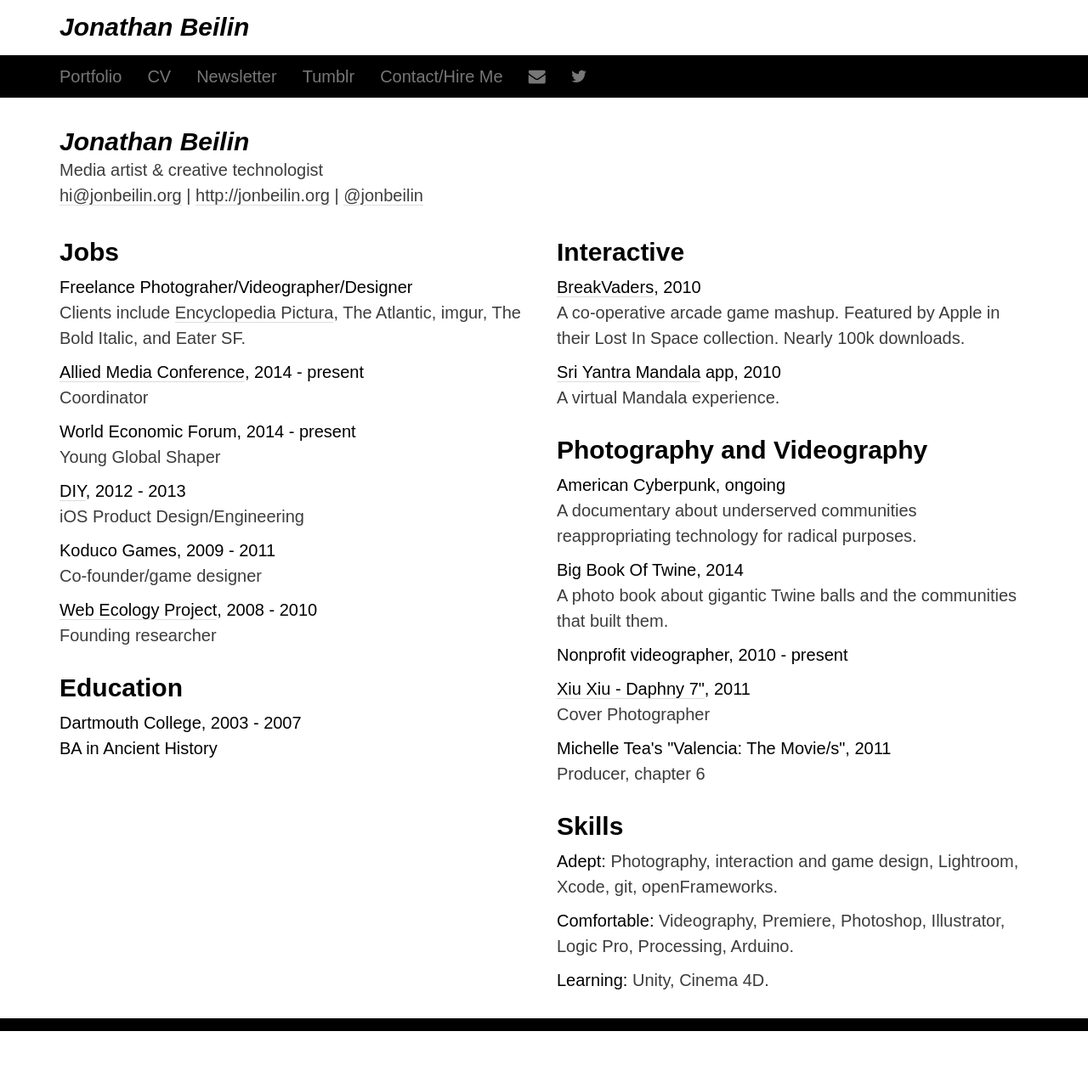
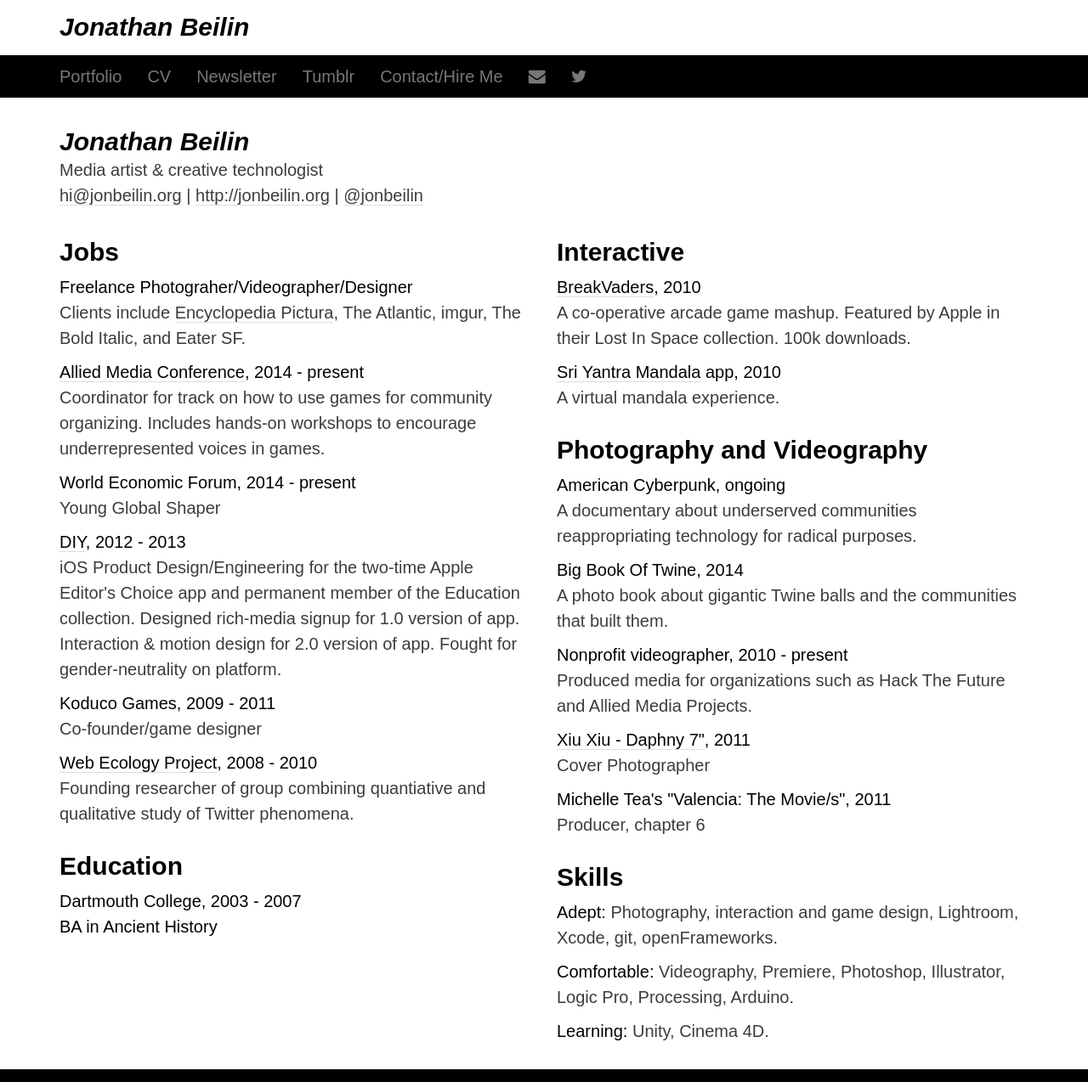
Before and after one commit to dongle/jonbeilin-portfolio-jekyll, a Jekyll site: the page built from resume/index.html, in a window 1280 px wide. Shown: the whole page at 85% size. Built offline with Jekyll 4.4.1, drawn with Linux system fonts in a browser that asks for light colours; nearby versions of some CDN libraries; before the commit the page ends 1214 px from its top, so only the background shows below that.

Commit message:
More resume tweaks

```diff
--- a/css/common.css
+++ b/css/common.css
@@ -203,6 +203,10 @@
 	a:after {
 		display: none;
 	}
+
+	p {
+		font-size: 8pt;
+	}
 }
 
 .resume li {
--- a/resume/index.html
+++ b/resume/index.html
@@ -23,23 +23,28 @@
 				<li><strong>Freelance Photograher/Videographer/Designer</strong>
 					<p>Clients include <a href="http://encyclopediapictura.com/" target="_blank">Encyclopedia Pictura</a>, The Atlantic, imgur, The Bold Italic, and Eater SF.</p></li>
 
-				<li><strong><a href="http://amc.alliedmedia.org/" target="_blank">Allied Media Conference</a>, 2014 - present</strong><br/>Coordinator</li>
+				<li><strong><a href="http://amc.alliedmedia.org/" target="_blank">Allied Media Conference</a>, 2014 - present</strong>
+				<p>Coordinator for track on how to use games for community organizing. Includes hands-on workshops to encourage underrepresented voices in games.</p></li>
 
-				<li><strong>World Economic Forum, 2014 - present</strong><br/>Young Global Shaper</li>
+				<li><strong>World Economic Forum, 2014 - present</strong>
+				<p>Young Global Shaper</p></li>
 
-				<li><strong><a href="https://diy.org/" target="_blank">DIY</a>, 2012 - 2013</strong><br/>iOS Product Design/Engineering</li>
+				<li><strong><a href="https://diy.org/" target="_blank">DIY</a>, 2012 - 2013</strong>
+				<p>iOS Product Design/Engineering for the two-time Apple Editor's Choice app and permanent member of the Education collection. Designed rich-media signup for 1.0 version of app. Interaction &amp; motion design for 2.0 version of app. Fought for gender-neutrality on platform.</p></li>
 
-				<li><strong>Koduco Games, 2009 - 2011</strong><br/>Co-founder/game designer</strong></li>
+				<li><strong>Koduco Games, 2009 - 2011</strong>
+				<p>Co-founder/game designer</strong></p></li>
 
-				<li><strong><a href="http://www.webecologyproject.org/" target="_blank">Web Ecology Project</a>, 2008 - 2010</strong><br/>Founding researcher</li>
+				<li><strong><a href="http://www.webecologyproject.org/" target="_blank">Web Ecology Project</a>, 2008 - 2010</strong>
+				<p>Founding researcher of group combining quantiative and qualitative study of Twitter phenomena.</p></li>
 			 </ul>
 		</section>
 
 		<!-- Education -->
 		<section>
 			<h3>Education</h3>
-			<ul><li><strong>Dartmouth College, 2003 - 2007</strong><br/>
-			<strong>BA in Ancient History</strong></li></ul>
+			<ul><li><strong>Dartmouth College, 2003 - 2007</strong>
+			<p><strong>BA in Ancient History</strong></p></li></ul>
 		</section>
 
 	</div>
@@ -50,10 +55,10 @@
 		  <h3>Interactive</h3>
 		  <ul>
 		    <li><strong><a href="https://itunes.apple.com/us/app/breakvaders/id785794000?mt=8" target="_blank">BreakVaders</a>, 2010</strong>
-		        <p>A co-operative arcade game mashup. Featured by Apple in their Lost In Space collection. Nearly 100k downloads.</p></li>
+		        <p>A co-operative arcade game mashup. Featured by Apple in their Lost In Space collection. 100k downloads.</p></li>
 
 		    <li><strong><a href="https://itunes.apple.com/us/app/yantra-mandala/id425597254?mt=8" target="_blank">Sri Yantra Mandala</a> app, 2010</strong>
-		      <p>A virtual Mandala experience.</p></li>
+		      <p>A virtual mandala experience.</p></li>
 		  </ul>
 		</section>
 
@@ -67,11 +72,14 @@
 		    <li><strong>Big Book Of Twine, 2014</strong>
 		        <p>A photo book about gigantic Twine balls and the communities that built them.</p></li>
 
-		    <li><strong>Nonprofit videographer, 2010 - present</strong></li>
+		    <li><strong>Nonprofit videographer, 2010 - present</strong>
+		    <p>Produced media for organizations such as Hack The Future and Allied Media Projects.</p></li>
 
-		    <li><strong><a href="http://pitchfork.com/news/43073-listen-xiu-xiu-cover-rihanna/" target="_blank">Xiu Xiu - Daphny 7"</a>, 2011</strong><br/>Cover Photographer</li>
+		    <li><strong><a href="http://pitchfork.com/news/43073-listen-xiu-xiu-cover-rihanna/" target="_blank">Xiu Xiu - Daphny 7"</a>, 2011</strong>
+		    <p>Cover Photographer</p></li>
 
-		    <li><strong>Michelle Tea's "Valencia: The Movie/s", 2011</strong><br/>Producer, chapter 6</li>
+		    <li><strong>Michelle Tea's "Valencia: The Movie/s", 2011</strong>
+		    <p>Producer, chapter 6</p></li>
 		  </ul>
 		</section>
 
```
